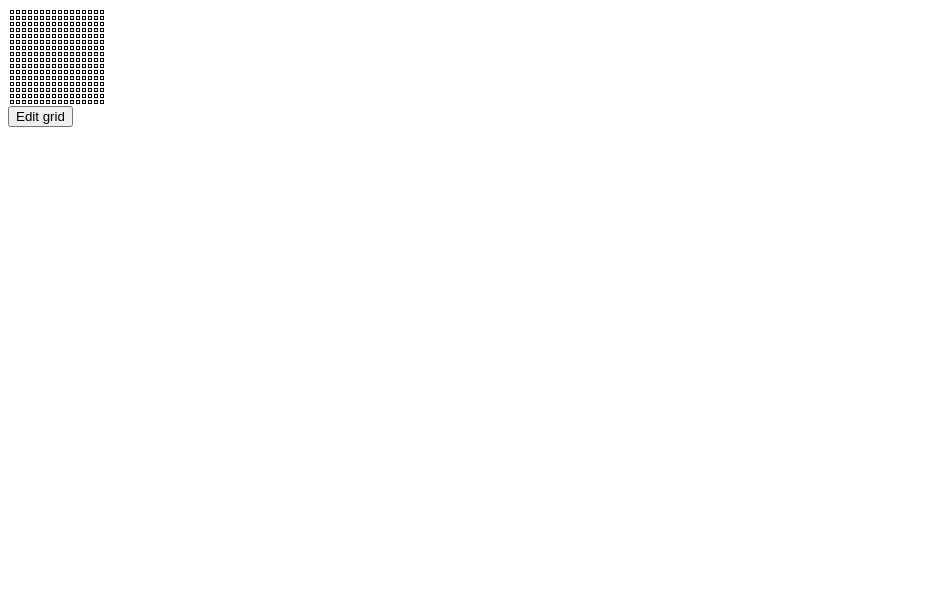
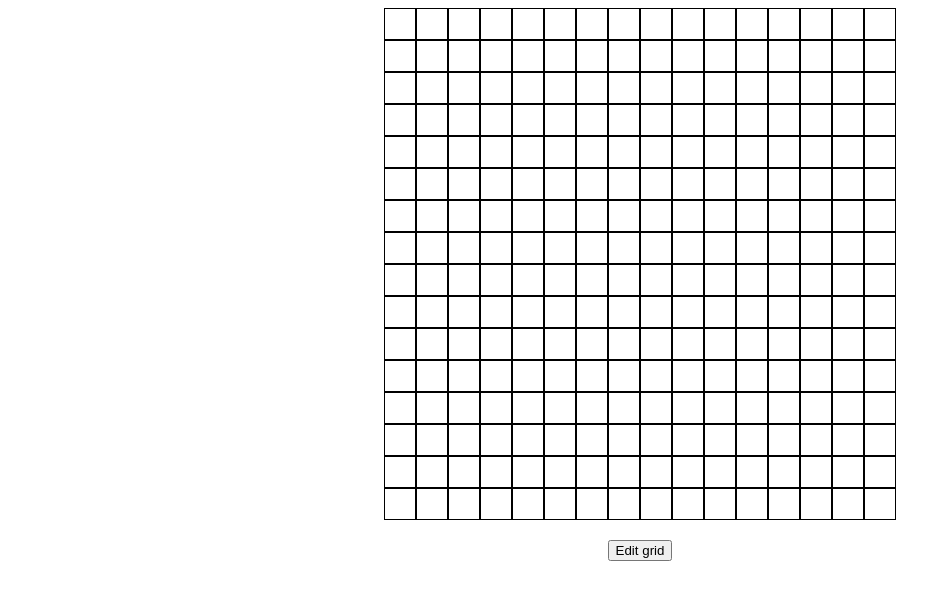
Before and after one commit to evanstanderwick/top-foundations-etch-a-sketch, a plain HTML site: page index.html in a window 1280 px wide. Shown: the whole page, without its empty margins (0-951 px from the left). Drawn offline with Linux system fonts and the light colour scheme.

Commit message:
add styling
now it looks pretty nice!

```diff
--- a/index.html
+++ b/index.html
@@ -9,6 +9,8 @@
 </head>
 <body>
     <div id="grid-container"></div>
-    <button id="edit-grid-button">Edit grid</button>
+    <div id="grid-button-container">
+        <button id="edit-grid-button">Edit grid</button>
+    </div>
 </body>
 </html>
--- a/script.js
+++ b/script.js
@@ -5,6 +5,7 @@ const MAX_SQUARES = 100;
 const EDIT_GRID_ID = 'edit-grid-button';
 const GRID_CONTAINER_ID = 'grid-container';
 const GRID_TABLE_ID = 'grid-table'
+const GRID_TR_CLASS = 'row';
 const GRID_TD_CLASS = 'cell';
 
 
@@ -16,6 +17,7 @@ function createGrid(numSquares) {
     gridTable.setAttribute('id', GRID_TABLE_ID);
     for (i = 0; i < numSquares; i++) {
         const gridTableRow = document.createElement('tr');
+        gridTableRow.classList.add(GRID_TR_CLASS);
         for (j = 0; j < numSquares; j++) {
             const gridTableData = document.createElement('td');
             gridTableData.classList.toggle(GRID_TD_CLASS);
@@ -31,7 +33,6 @@ function createGrid(numSquares) {
 // changes cell background color to red after being hovered on
 function addCellEffects(cell){
     cell.addEventListener('mouseover', () => {
-        console.log('getting here');
         cell.classList.add('hovered');
     });
 }
--- a/style.css
+++ b/style.css
@@ -1,7 +1,35 @@
 .cell {
     border: 1px solid black;
+    margin: 0px;
+
+    flex: 1 1 auto;
+    aspect-ratio: 1/1;
 }
 
 .hovered {
     background-color: red;
 }
+
+.row {
+    display: flex;
+}
+
+#grid-table {
+    display: flex;
+    flex-direction: column;
+    width: max(40vw, 40vh);
+    aspect-ratio: 1/1;
+}
+
+#grid-container {
+    display: flex;
+    justify-content: center;
+    align-items: center;
+}
+
+#grid-button-container {
+    display: flex;
+    justify-content: center;
+    align-items: center;
+    margin-top: 20px;
+}
```
